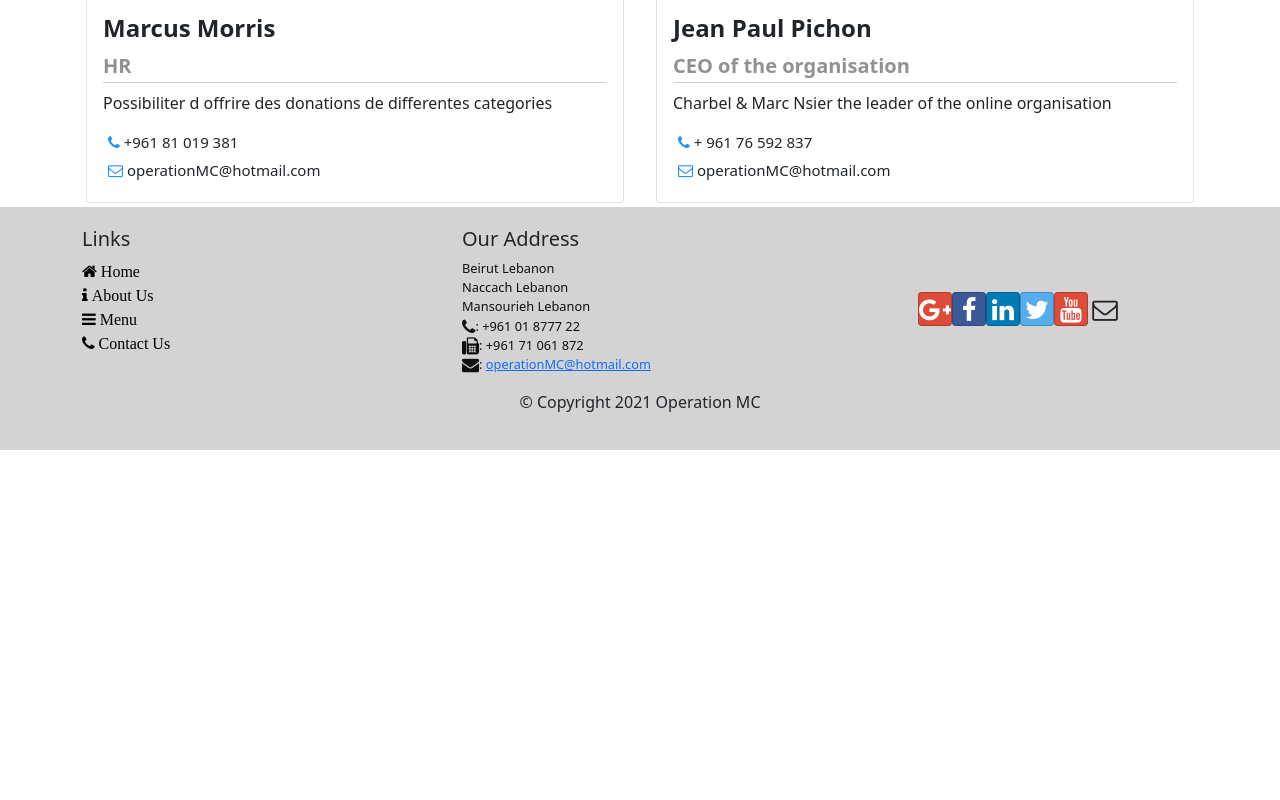
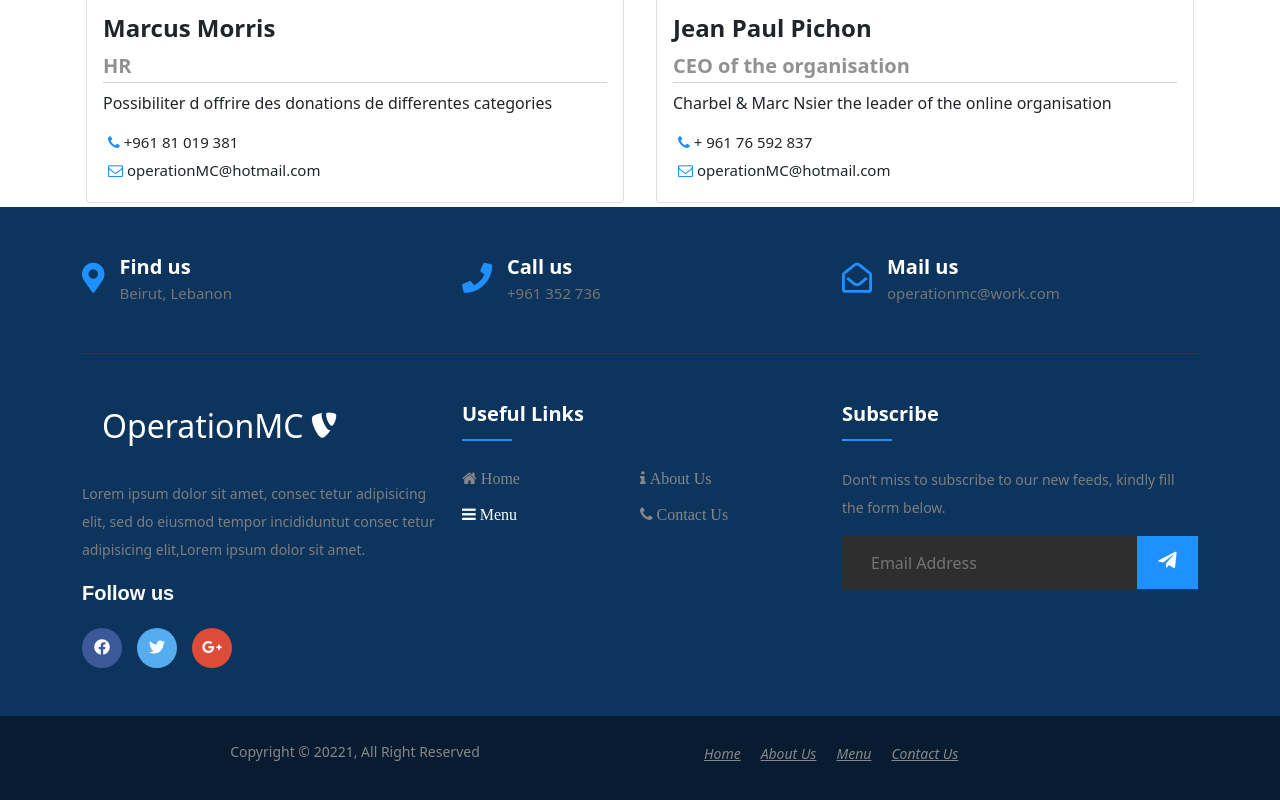
Before and after one commit to charbelaoun2/Projet_web, a React (Create React App) app: page /home in a window 1280 px wide. Shown: the part 1036-1836 px from the top of the page. Before the commit the page ends 1486 px from the top, so only its background shows below. Built offline with nearby package versions, Linux system fonts and the light colour scheme.

Commit message:
change footer

```diff
--- /dev/null
+++ b/src/components/Footer.css
@@ -0,0 +1,162 @@
+ul {
+    margin: 0px;
+    padding: 0px;
+}
+.footer-section {
+  background: #0d345c;
+  position: relative;
+}
+.footer-cta {
+  border-bottom: 1px solid #373636;
+}
+.single-cta i {
+  color: #1E90FF;
+  font-size: 30px;
+  float: left;
+  margin-top: 8px;
+}
+.cta-text {
+  padding-left: 15px;
+  display: inline-block;
+}
+.cta-text h4 {
+  color: #fff;
+  font-size: 20px;
+  font-weight: 600;
+  margin-bottom: 2px;
+}
+.cta-text span {
+  color: #757575;
+  font-size: 15px;
+}
+.footer-content {
+  position: relative;
+  z-index: 2;
+}
+.footer-pattern img {
+  position: absolute;
+  top: 0;
+  left: 0;
+  height: 330px;
+  background-size: cover;
+  background-position: 100% 100%;
+}
+.footer-logo {
+  margin-bottom: 30px;
+}
+.footer-logo img {
+    max-width: 200px;
+}
+.footer-text p {
+  margin-bottom: 14px;
+  font-size: 14px;
+      color: #7e7e7e;
+  line-height: 28px;
+}
+.footer-social-icon span {
+  color: #fff;
+  display: block;
+  font-size: 20px;
+  font-weight: 700;
+  font-family: 'Poppins', sans-serif;
+  margin-bottom: 20px;
+}
+.footer-social-icon a {
+  color: #fff;
+  font-size: 16px;
+  margin-right: 15px;
+}
+.footer-social-icon i {
+  height: 40px;
+  width: 40px;
+  text-align: center;
+  line-height: 38px;
+  border-radius: 50%;
+}
+.facebook-bg{
+  background: #3B5998;
+}
+.twitter-bg{
+  background: #55ACEE;
+}
+.google-bg{
+  background: #DD4B39;
+}
+.footer-widget-heading h3 {
+  color: #fff;
+  font-size: 20px;
+  font-weight: 600;
+  margin-bottom: 40px;
+  position: relative;
+}
+.footer-widget-heading h3::before {
+  content: "";
+  position: absolute;
+  left: 0;
+  bottom: -15px;
+  height: 2px;
+  width: 50px;
+  background: #1E90FF;
+}
+
+.footer-widget ul li {
+  display: inline-block;
+  float: left;
+  width: 50%;
+  margin-bottom: 12px;
+}
+
+.footer-widget ul li a:hover{
+  color: #1E90FF;
+}
+.footer-widget ul li a {
+  color: #878787;
+  text-transform: capitalize;
+}
+.subscribe-form {
+  position: relative;
+  overflow: hidden;
+}
+.subscribe-form input {
+  width: 100%;
+  padding: 14px 28px;
+  background: #2E2E2E;
+  border: 1px solid #2E2E2E;
+  color: #fff;
+}
+.subscribe-form button {
+    position: absolute;
+    right: 0;
+    background: #1E90FF;
+    padding: 13px 20px;
+    border: 1px solid #1E90FF;
+    top: 0;
+}
+.subscribe-form button i {
+  color: #fff;
+  font-size: 22px;
+  transform: rotate(-6deg);
+}
+.copyright-area{
+  background: #071c31;
+  padding: 25px 0;
+}
+.copyright-text p {
+  margin: 0;
+  font-size: 14px;
+  color: #878787;
+}
+.copyright-text p a{
+  color: #1E90FF;
+}
+.footer-menu li {
+  display: inline-block;
+  margin-left: 20px;
+}
+.footer-menu li:hover a{
+  color: #1E90FF;
+}
+.footer-menu li a {
+  font-size: 14px;
+  color: #878787;
+}
--- a/src/components/FooterComponent.js
+++ b/src/components/FooterComponent.js
@@ -1,50 +1,117 @@
 import React from 'react';
 import { Link } from 'react-router-dom';
+import './Footer.css'
 
 function Footer(props) {
     return(
-    <div className="footer">
-        <div className="container">
-            <div className="row justify-content-center">
-                <div className="col-4">
-                    <h5>Links</h5>
-                    <ul className="list-unstyled ">
-                    <li><Link to='/home'><i className="fa fa-home footer-info"> Home</i></Link></li>
-                    <li><Link to='/aboutus'><i className="fa fa-info footer-info"> About Us</i></Link></li>
-                    <li><Link to='/menu'><i className="fa fa-bars footer-info"> Menu</i></Link></li>
-                    <li><Link to='/contactus'><i className="fa fa-phone footer-info"> Contact Us</i></Link></li>
-                    </ul>
-                </div>
-                <div className="col-4">
-                    <h5>Our Address</h5>
-                    <address>
-		              Beirut Lebanon <br />
-		              Naccach Lebanon <br />
-		             Mansourieh Lebanon <br />
-		              <i className="fa fa-phone fa-lg"></i>: +961 01 8777 22<br />
-		              <i className="fa fa-fax fa-lg"></i>: +961 71 061 872 <br />
-		              <i className="fa fa-envelope fa-lg"></i>: <a href="mailto:confusion@food.net">
-                         operationMC@hotmail.com</a>
-                    </address>
-                </div>
-                <div className="col-4 align-self-center">
-                    <div className="text-center">
-                        <a className="btn btn-social-icon btn-google" href="http://google.com/+"><i className="fa fa-google-plus"></i></a>
-                        <a className="btn btn-social-icon btn-facebook" href="http://www.facebook.com/profile.php?id="><i className="fa fa-facebook"></i></a>
-                        <a className="btn btn-social-icon btn-linkedin" href="http://www.linkedin.com/in/"><i className="fa fa-linkedin"></i></a>
-                        <a className="btn btn-social-icon btn-twitter" href="http://twitter.com/"><i className="fa fa-twitter"></i></a>
-                        <a className="btn btn-social-icon btn-google" href="http://youtube.com/"><i className="fa fa-youtube"></i></a>
-                        <a className="btn btn-social-icon" href="mailto:"><i className="fa fa-envelope-o"></i></a>
+        <footer class="footer-section">
+        <div class="container">
+            <div class="footer-cta pt-5 pb-5">
+                <div class="row">
+                    <div class="col-xl-4 col-md-4 mb-30">
+                        <div class="single-cta">
+                            <i class="fas fa-map-marker-alt"></i>
+                            <div class="cta-text">
+                                <h4>Find us</h4>
+                                <span>Beirut, Lebanon</span>
+                            </div>
+                        </div>
+                    </div>
+                    <div class="col-xl-4 col-md-4 mb-30">
+                        <div class="single-cta">
+                            <i class="fas fa-phone"></i>
+                            <div class="cta-text">
+                                <h4>Call us</h4>
+                                <span>+961 352 736</span>
+                            </div>
+                        </div>
+                    </div>
+                    <div class="col-xl-4 col-md-4 mb-30">
+                        <div class="single-cta">
+                            <i class="far fa-envelope-open"></i>
+                            <div class="cta-text">
+                                <h4>Mail us</h4>
+                                <span>operationmc@work.com</span>
+                            </div>
+                        </div>
                     </div>
                 </div>
             </div>
-            <div className="row justify-content-center">
-                <div className="col-auto">
-                    <p>© Copyright 2021 Operation MC </p>
+            <div class="footer-content pt-5 pb-5">
+                <div class="row">
+                    <div class="col-xl-4 col-lg-4 mb-50">
+                        <div class="footer-widget">
+                            <div class="footer-logo">
+                                <Link to="/" className="navbar-logo">
+                                     OperationMC <i className='fab fa-typo3' />
+                                </Link>
+                            </div>
+                            <div class="footer-text">
+                                <p>Lorem ipsum dolor sit amet, consec tetur adipisicing elit, sed do eiusmod tempor incididuntut consec tetur adipisicing
+                                elit,Lorem ipsum dolor sit amet.</p>
+                            </div>
+                            <div class="footer-social-icon">
+                                <span>Follow us</span>
+                                <a href="#"><i class="fab fa-facebook-f facebook-bg"></i></a>
+                                <a href="#"><i class="fab fa-twitter twitter-bg"></i></a>
+                                <a href="#"><i class="fab fa-google-plus-g google-bg"></i></a>
+                            </div>
+                        </div>
+                    </div>
+                    <div class="col-xl-4 col-lg-4 col-md-6 mb-30">
+                        <div class="footer-widget">
+                            <div class="footer-widget-heading">
+                                <h3>Useful Links</h3>
+                            </div>
+                            <ul className="list-unstyled ">
+                                <li><Link to='/home'><i className="fa fa-home"> Home</i></Link></li>
+                                <li><Link to='/aboutus'><i className="fa fa-info"> About Us</i></Link></li>
+                                <li><Link to='/menu'><i className="fa fa-bars"> Menu</i></Link></li>
+                                <li><Link to='/contactus'><i className="fa fa-phone"> Contact Us</i></Link></li>
+                            </ul>
+                        </div>
+                    </div>
+                    <div class="col-xl-4 col-lg-4 col-md-6 mb-50">
+                        <div class="footer-widget">
+                            <div class="footer-widget-heading">
+                                <h3>Subscribe</h3>
+                            </div>
+                            <div class="footer-text mb-25">
+                                <p>Don’t miss to subscribe to our new feeds, kindly fill the form below.</p>
+                            </div>
+                            <div class="subscribe-form">
+                                <form action="#">
+                                    <input type="text" placeholder="Email Address"></input>
+                                    <button><i class="fab fa-telegram-plane"></i></button>
+                                </form>
+                            </div>
+                        </div>
+                    </div>
                 </div>
             </div>
         </div>
-    </div>
+        <div class="copyright-area">
+            <div class="container">
+                <div class="row">
+                    <div class="col-xl-6 col-lg-6 text-center text-lg-left">
+                        <div class="copyright-text">
+                            <p>Copyright &copy; 20221, All Right Reserved </p>
+                        </div>
+                    </div>
+                    <div class="col-xl-6 col-lg-6 d-none d-lg-block text-right">
+                        <div class="footer-menu">
+                            <ul>
+                            <li><Link to='/home'><i> Home</i></Link></li>
+                                <li><Link to='/aboutus'><i> About Us</i></Link></li>
+                                <li><Link to='/menu'><i> Menu</i></Link></li>
+                                <li><Link to='/contactus'><i> Contact Us</i></Link></li>
+                            </ul>
+                        </div>
+                    </div>
+                </div>
+            </div>
+        </div>
+    </footer>
     )
 }
 
--- a/src/components/Navbar.css
+++ b/src/components/Navbar.css
@@ -22,7 +22,6 @@ max-width: 1500px;
   color: #fff;
   justify-self: start;
   margin-left: 20px;
-margin-bottom: 5px;
   cursor: pointer;
   text-decoration: none;
   font-size: 2rem;
@@ -47,8 +46,7 @@ margin-right: 2rem;
 }
 
 .nav-item {
-height: 50px;
-
+  height: 80px;
 }
 
 .nav-links {
@@ -77,7 +75,6 @@ display: none;
   display: none;
 }
 
-
 @media screen and (max-width: 960px) {
   .NavbarItems {
     position: relative;
@@ -96,7 +93,7 @@ display: none;
   }
 
   .nav-menu.active {
-        background: #1E90FF;
+    background: #242222;
     left: 0;
     opacity: 1;
     transition: all 0.5s ease;
```
Also changed, not shown: src/components/MainComponent.js (+56 -55 lines). Lines whose indentation alone changed are shown as unchanged.
